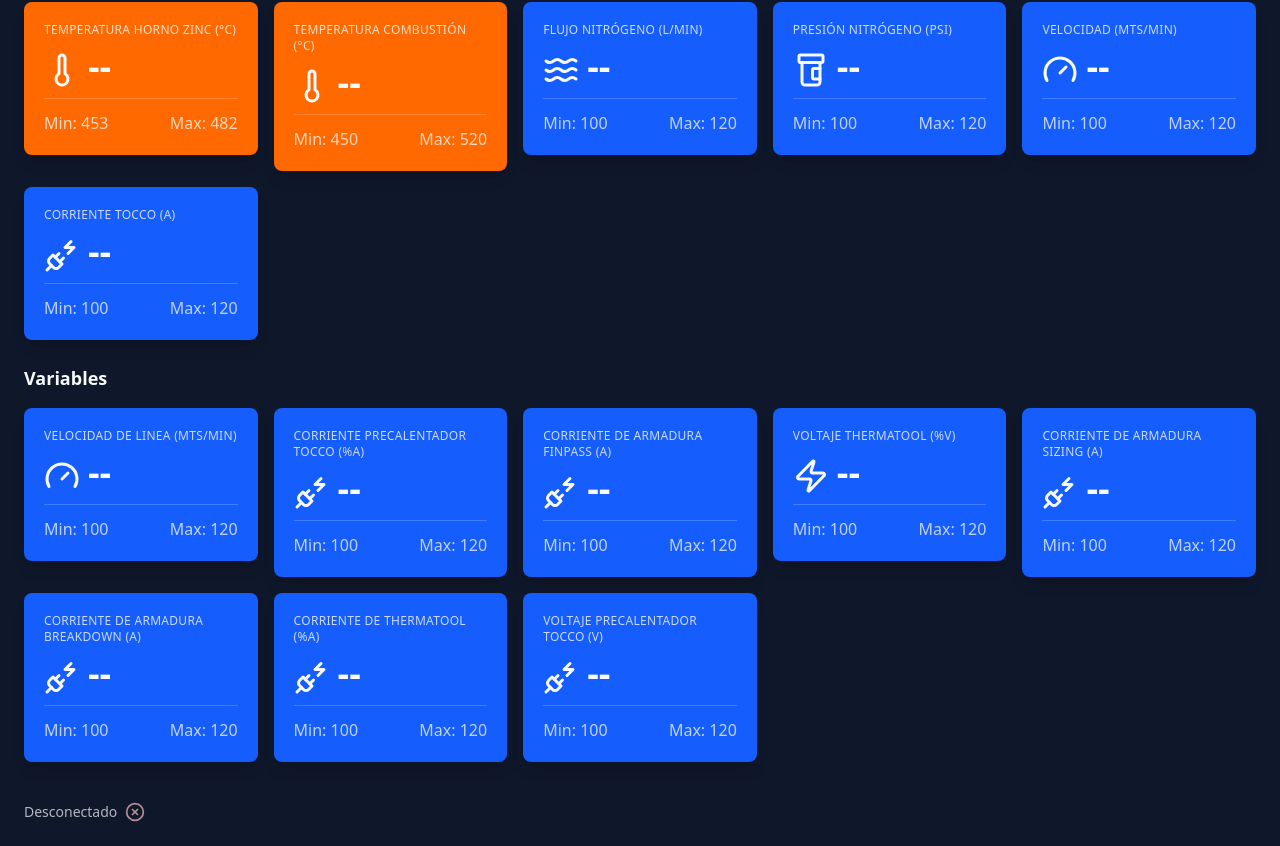
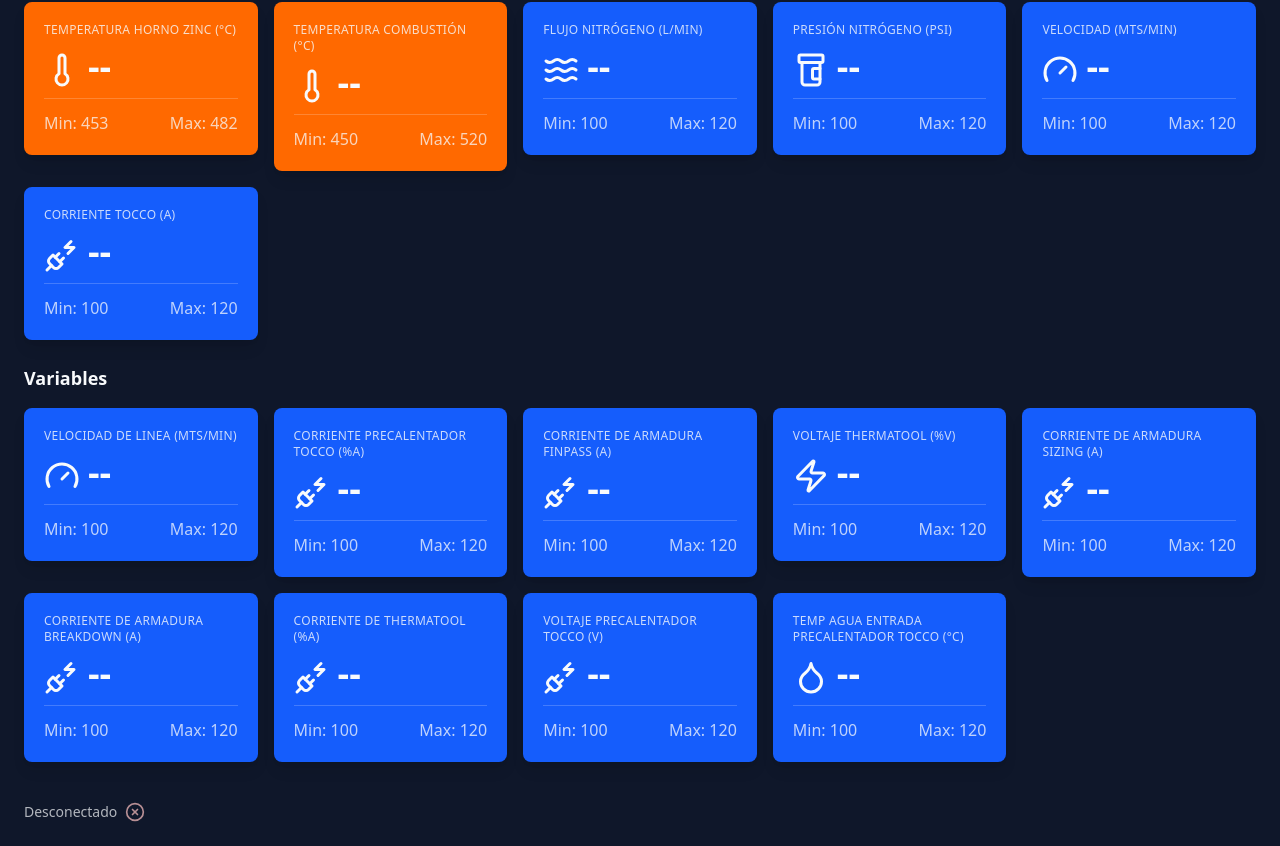
Before and after one commit to keincarrilloR/linkfactoryMX, a React (Vite) app: page / in a window 1280 px wide. Shown: the part 356-1202 px from the top of the page. Built offline with nearby package versions, Linux system fonts and the light colour scheme; no server answers.

Commit message:
feat: add temperature input for Tocco preheater and update molinoData type

```diff
--- a/src/components/main/Variables.tsx
+++ b/src/components/main/Variables.tsx
@@ -1,4 +1,4 @@
-import { Gauge, PlugZap, Zap } from 'lucide-react'
+import { Droplet, Gauge, PlugZap, Zap } from 'lucide-react'
 import { useSocket } from '../../hooks/useSocket'
 import StatusCard from '../cards/StatusCard'
 import { classesIcons } from '../../styles/icons'
@@ -108,6 +108,17 @@ const Variables: React.FC = () => {
       >
         <PlugZap className={classesIcons} />
       </StatusCard>
+
+      <StatusCard
+        title="temp agua entrada precalentador tocco (°C)"
+        value={molinoData?.temp_agua_dest_ent_tocco.toString() || '--'}
+        grafana="http://monitormx.rymco.io:9030/public-dashboards/b41c71f0b160419bba1d7c82dad978ca?orgId=1"
+        min="100"
+        max="120"
+        color="blue"
+      >
+        <Droplet className={classesIcons} />
+      </StatusCard>
     </section>
   )
 }
--- a/src/types/molinoData.d.ts
+++ b/src/types/molinoData.d.ts
@@ -16,6 +16,7 @@ type Molino1Data = {
   corr_breakdown: number
   corr_thermatool: number
   volt_pre_tocco: number
+  temp_agua_dest_ent_tocco: number
 }
 
 export type { Molino1Data }
```
